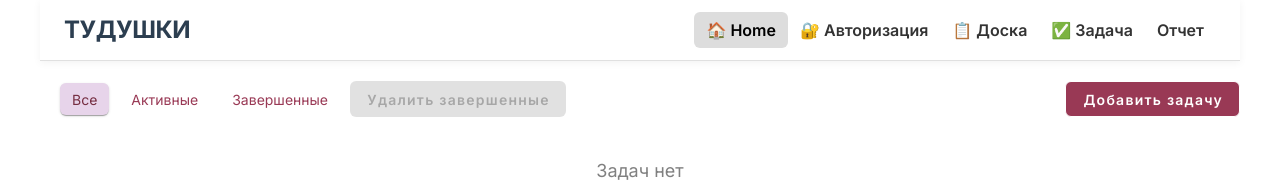
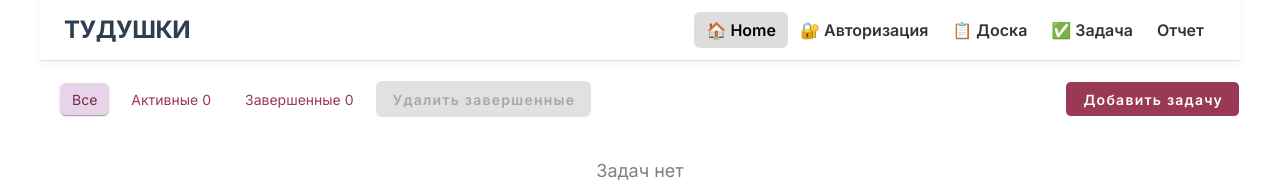
Before and after one commit to KristinaBalashova/todo-list-project, a Vue app: page / in a window 1280 px wide. Shown: the top 182 px of the page. Built offline with nearby package versions, Linux system fonts and the light colour scheme; no server answers; the database is empty.

Commit message:
add: active and completed todos counters

```diff
--- a/src/components/Filters.vue
+++ b/src/components/Filters.vue
@@ -18,7 +18,16 @@ const setFilter = (newFilter) => {
 const clearCompleted = () => {
   store.clearCompleted();
 };
+
+const countActiveTodos = computed(() => {
+  return store.activeTodos.length;
+});
+
+const countCompletedTodos = computed(() => {
+  return store.completedTodos.length;
+});
 </script>
+
 
 <template>
   <div class="filters">
@@ -30,6 +39,8 @@ const clearCompleted = () => {
       @click="setFilter(option)"
     >
       {{ TEXT_CONTENT[option.toUpperCase()] }}
+      {{  option === FILTER_OPTIONS.ACTIVE ? countActiveTodos : '' }}
+      {{  option === FILTER_OPTIONS.COMPLETED ? countCompletedTodos : '' }}
     </Chip>
 
     <Button
--- a/src/components/Main.vue
+++ b/src/components/Main.vue
@@ -10,8 +10,6 @@ import Filters from './Filters.vue';
       <Filters />
       <AddTodoDialog />
     </div>
-
-
     <TodoList />
   </div>
 </template>
```
